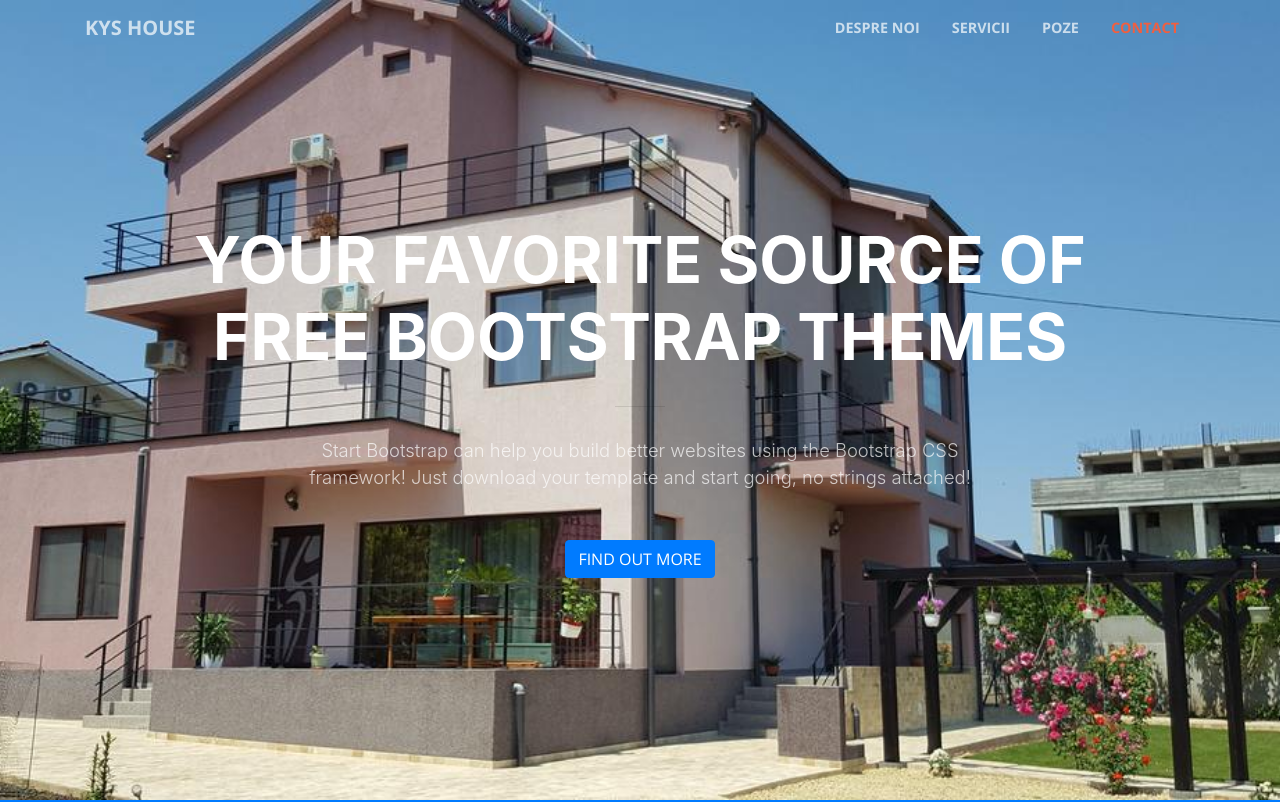
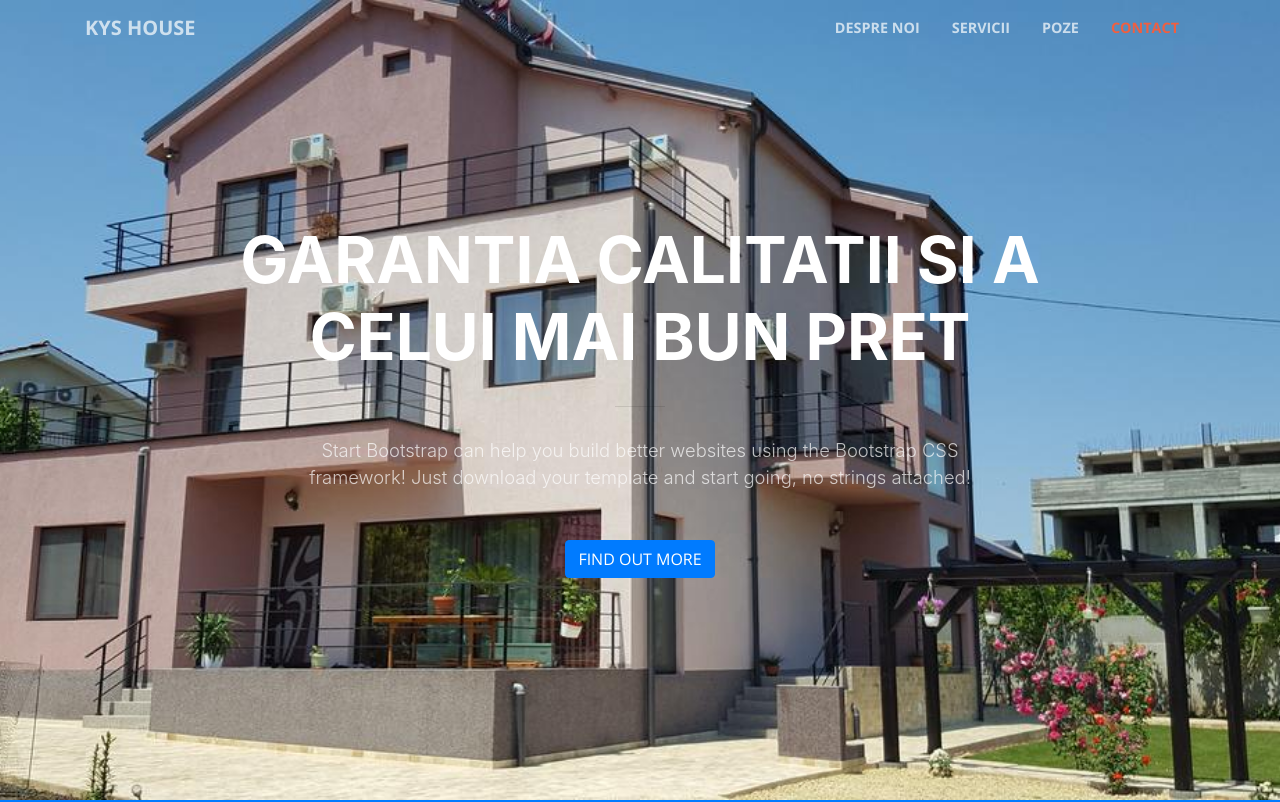
Before and after one commit to Vaiorello/KysHouse, a website with bundled scripts: page index.html in a window 1280 px wide. Shown: the top 802 px of the page. Built offline with nearby package versions, Linux system fonts and the light colour scheme.

Commit message:
text mare

```diff
--- a/index.html
+++ b/index.html
@@ -59,7 +59,7 @@
         <div class="row">
           <div class="col-lg-10 mx-auto">
             <h1 class="text-uppercase">
-              <strong>Your Favorite Source of Free Bootstrap Themes</strong>
+              <strong>Garantia calitatii si a celui mai bun pret</strong>
             </h1>
             <hr>
           </div>
```
